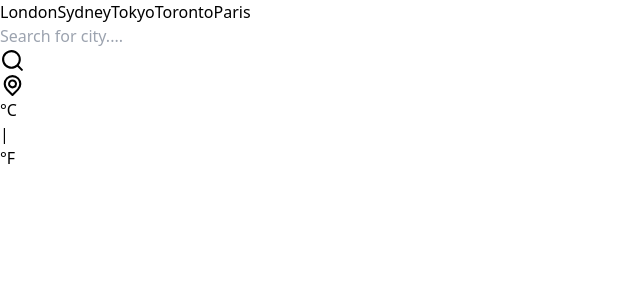
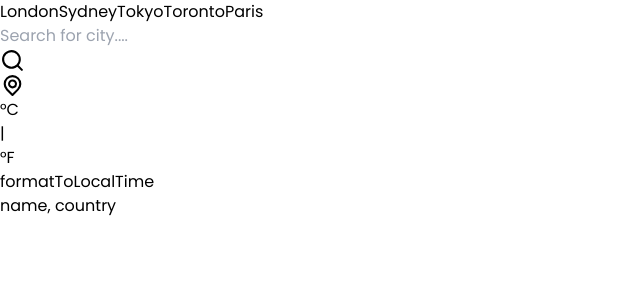
Before and after one commit to mohsensami/react-weather-app, a React (Vite) app: page / in a window 1280 px wide. Shown: the top 300 px of the page, without its empty margins (0-640 px from the left). Built offline with nearby package versions, Linux system fonts and the light colour scheme.

Commit message:
TimeAndLocation component added

```diff
--- a/src/App.tsx
+++ b/src/App.tsx
@@ -1,4 +1,5 @@
 import Inputs from './components/Inputs';
+import TimeAndLocation from './components/TimeAndLocation';
 import TopButtons from './components/TopButtons';
 
 function App() {
@@ -8,6 +9,9 @@
             <Inputs
             //  setQuery={setQuery} units={units} setUnits={setUnits}
             />
+            <TimeAndLocation
+            // weather={weather}
+             />
         </div>
     );
 }
--- /dev/null
+++ b/src/components/TimeAndLocation.tsx
@@ -0,0 +1,24 @@
+import React from 'react';
+// import { formatToLocalTime } from '../services/weatherService';
+
+function TimeAndLocation() {
+    return (
+        <div>
+            <div className="flex items-center justify-center my-6">
+                <p className="text-white text-xl font-extralight">
+                    {/* {formatToLocalTime(dt, timezone)} */}
+                    formatToLocalTime
+                </p>
+            </div>
+
+            <div className="flex items-center justify-center my-3">
+                <p className="text-white text-3xl font-medium">
+                    {/* {`${name}, ${country}`} */}
+                    name, country
+                </p>
+            </div>
+        </div>
+    );
+}
+
+export default TimeAndLocation;
--- a/src/index.css
+++ b/src/index.css
@@ -1,11 +1,11 @@
+@import url('https://fonts.googleapis.com/css2?family=Poppins:ital,wght@0,100;0,200;0,300;0,400;0,500;0,600;0,700;0,800;0,900;1,100;1,200;1,300;1,400;1,500;1,600;1,700;1,800;1,900&display=swap');
+
 @tailwind base;
 @tailwind components;
 @tailwind utilities;
 
-*,
-::before,
-::after {
-    margin: 0;
-    padding: 0;
-    box-sizing: border-box;
+@layer base {
+    html {
+        font-family: 'Poppins', sans-serif;
+    }
 }
```
